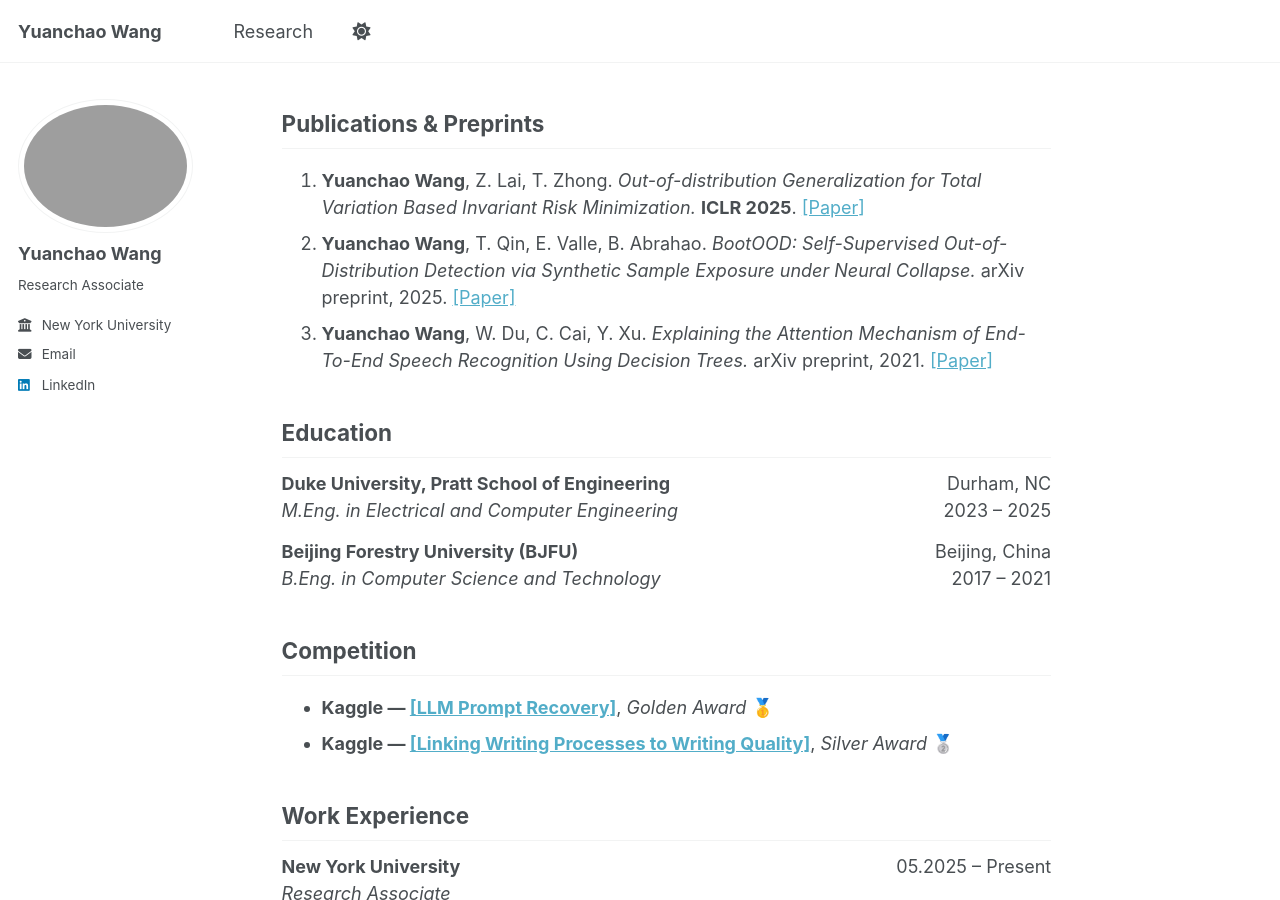
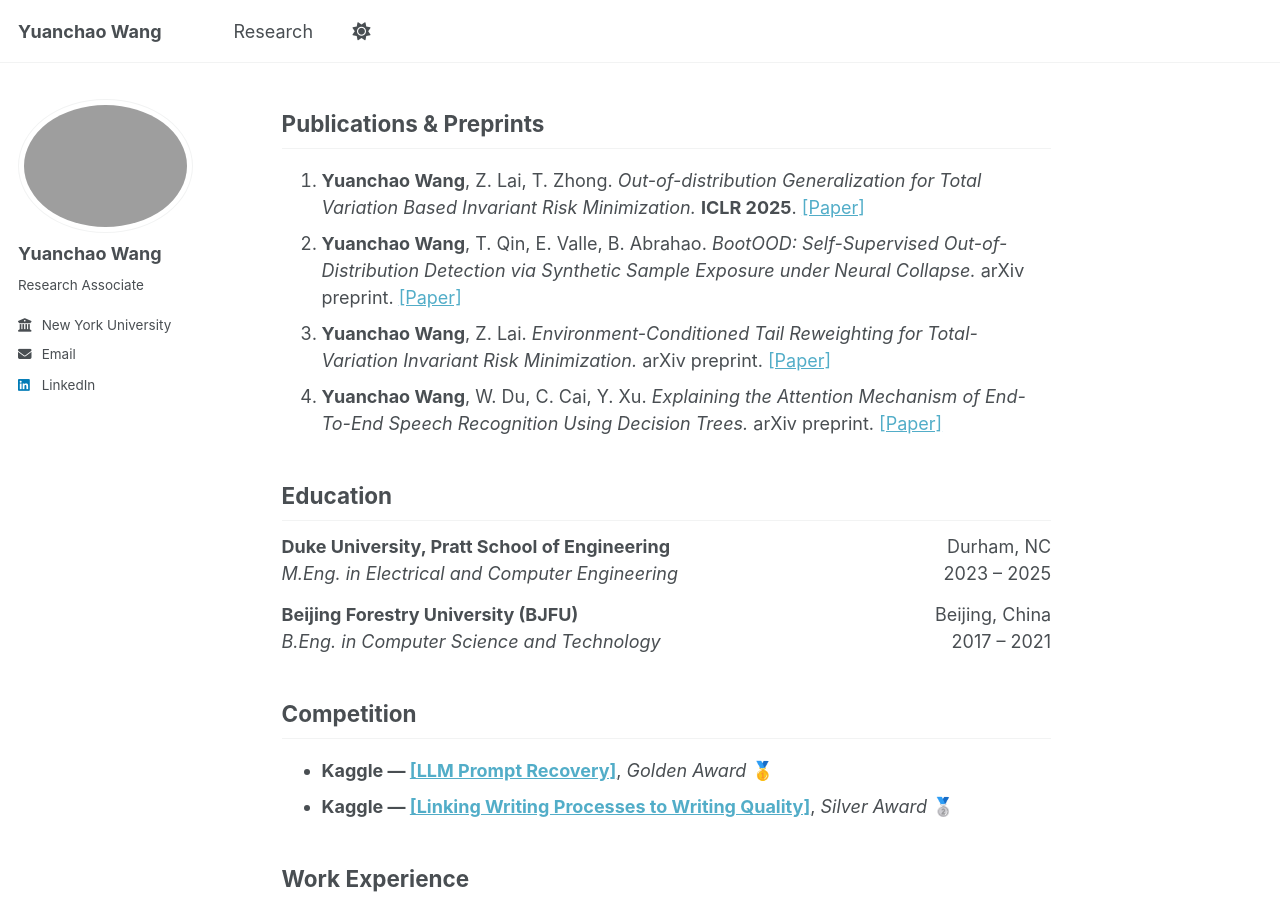
Before and after one commit to JohnnyWyc/JohnnyWyc.github.io, a Jekyll site: the page built from _pages/about.md, in a window 1280 px wide and 900 px high, scrolled down 392 px. Built offline with Jekyll 4.4.1, drawn with Linux system fonts in a browser that asks for light colours; a script bundle is joined from its source files by our own code; library files that are not in the unit come from our copies.

Commit message:
Update about.md

```diff
--- a/_pages/about.md
+++ b/_pages/about.md
@@ -19,10 +19,11 @@ Recently, my work explores these trust boundaries from two complementary perspec
 ## Publications & Preprints
 
 1. **Yuanchao Wang**, Z. Lai, T. Zhong. *Out-of-distribution Generalization for Total Variation Based Invariant Risk Minimization.* **ICLR 2025**. [[Paper]](https://arxiv.org/pdf/2502.19665)
-2. **Yuanchao Wang**, T. Qin, E. Valle, B. Abrahao. *BootOOD: Self-Supervised Out-of-Distribution Detection via Synthetic Sample Exposure under Neural Collapse.* arXiv preprint, 2025. [[Paper]](https://arxiv.org/pdf/2511.13539)
-3. **Yuanchao Wang**, W. Du, C. Cai, Y. Xu. *Explaining the Attention Mechanism of End-To-End Speech Recognition Using Decision Trees.* arXiv preprint, 2021. [[Paper]](https://arxiv.org/pdf/2110.03879)
+2. **Yuanchao Wang**, T. Qin, E. Valle, B. Abrahao. *BootOOD: Self-Supervised Out-of-Distribution Detection via Synthetic Sample Exposure under Neural Collapse.* arXiv preprint. [[Paper]](https://arxiv.org/pdf/2511.13539)
+3. **Yuanchao Wang**, Z. Lai. *Environment-Conditioned Tail Reweighting for Total-Variation Invariant Risk Minimization.* arXiv preprint. [[Paper]](https://arxiv.org/pdf/2601.22944)
+4. **Yuanchao Wang**, W. Du, C. Cai, Y. Xu. *Explaining the Attention Mechanism of End-To-End Speech Recognition Using Decision Trees.* arXiv preprint. [[Paper]](https://arxiv.org/pdf/2110.03879)
 
-<!--**Yuanchao Wang**, Z. Lai. *Environment-Conditioned Tail Reweighting for Total-Variation Invariant Risk Minimization.* arXiv preprint, 2026. [[Paper]](https://arxiv.org/pdf/2601.22944)-->
+
 
 
 ## Education
```
